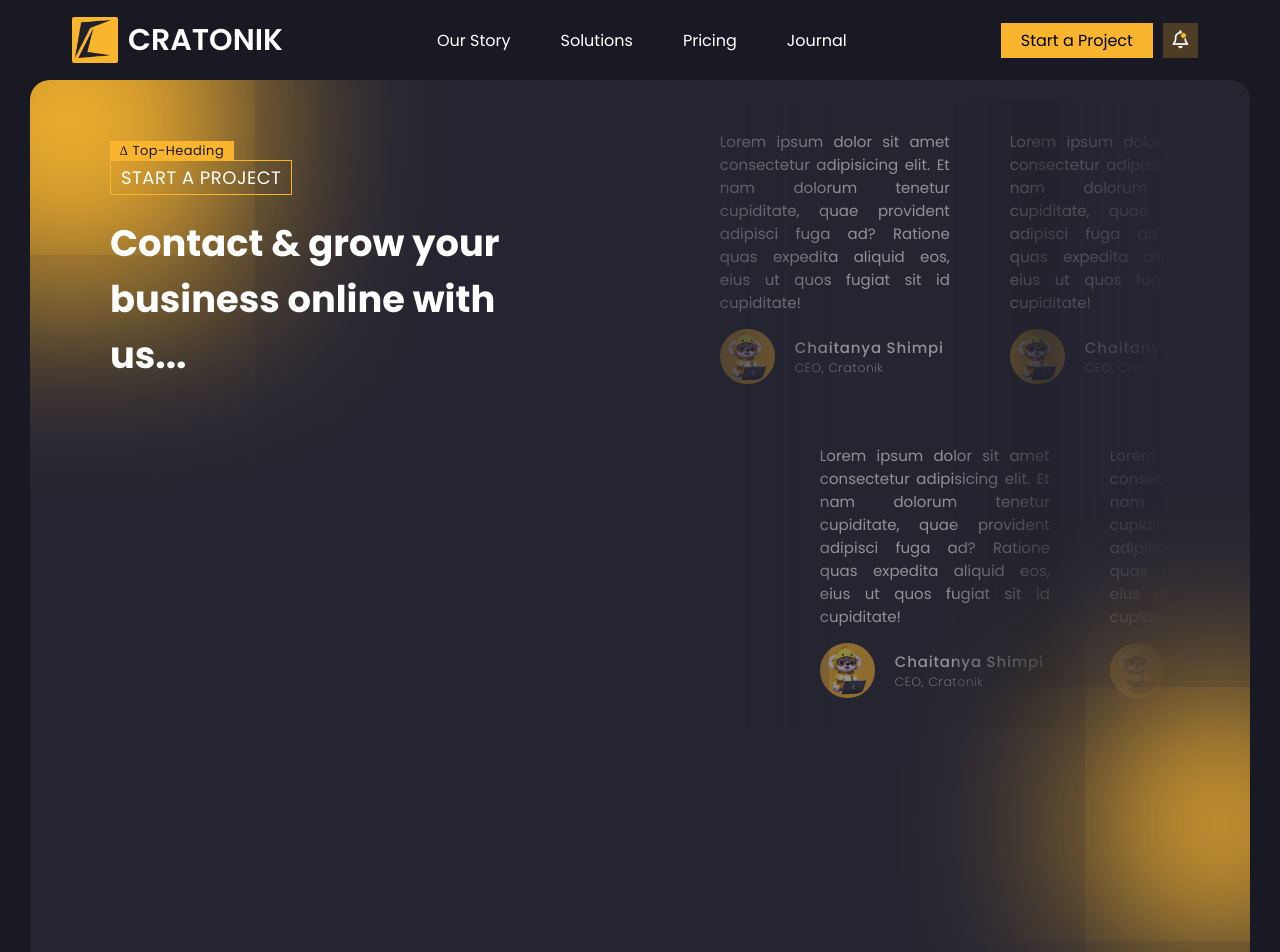
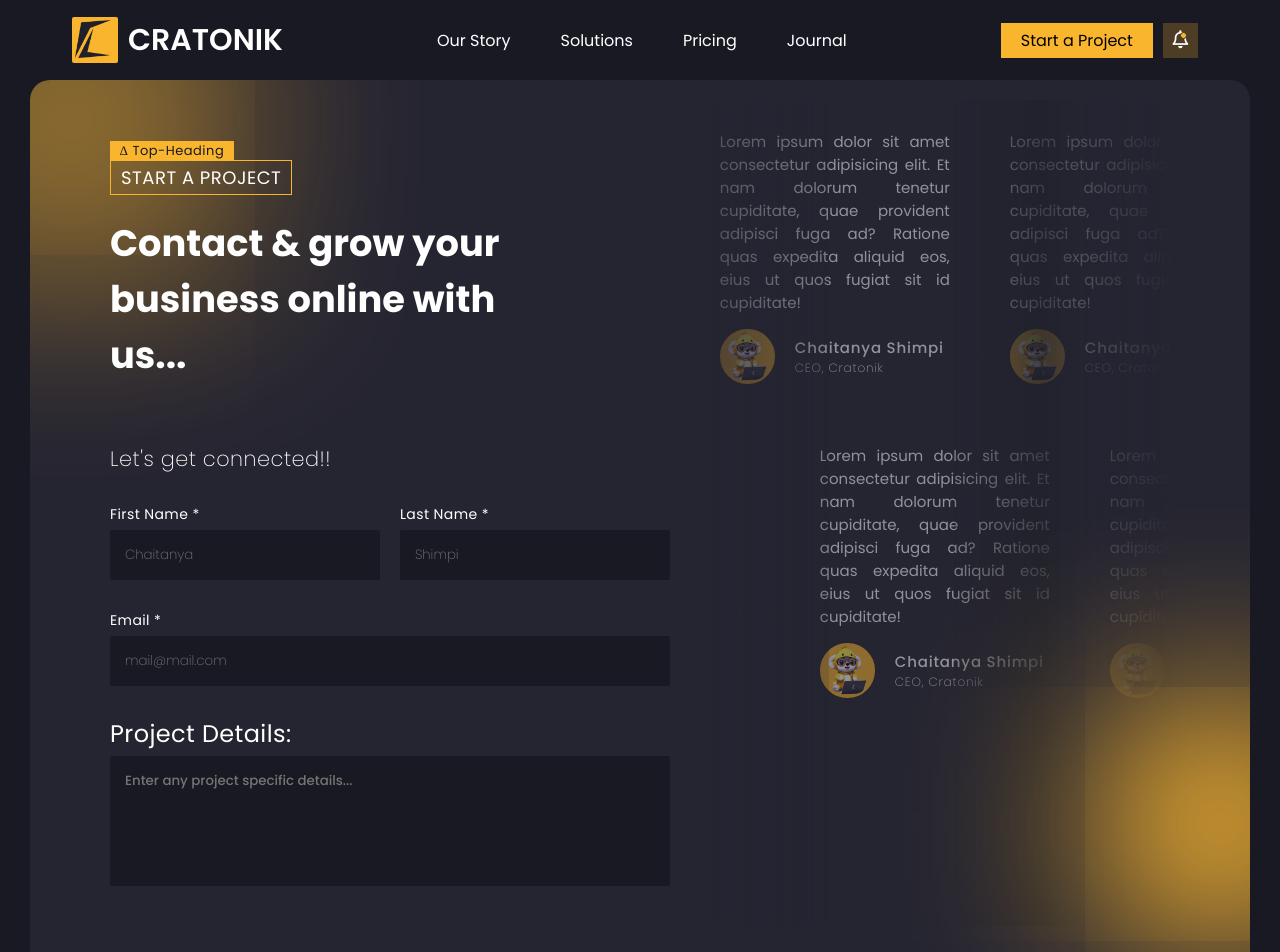
Before and after one commit to cratonik/cratonikWebsite, a React (Create React App) app: page /contact in a window 1280 px wide. Shown: the top 952 px of the page. Built offline with nearby package versions, Linux system fonts and the light colour scheme.

Commit message:
Working on the form creation

```diff
--- a/src/index.css
+++ b/src/index.css
@@ -53,7 +53,6 @@ body {
 	background-color: var(--primary-blue);
 	overflow-x: hidden;
 	width: 100vw;
-	/* cursor: none; */
 }
 main {
 	color: #fff;
@@ -80,6 +79,7 @@ main::before{
     border-radius: 50%; /* Makes the element circular */
     box-shadow: 0 0 180px 180px var(--spot-color);
 	z-index: -1;
+	opacity: .5;
 }
 
 main::after{
--- a/src/pages/contact/Contact.jsx
+++ b/src/pages/contact/Contact.jsx
@@ -18,6 +18,29 @@ const Contact = () => {
           </h2>
 
           {/* Form Section */}
+
+          <div className={style.leftformPart}>
+            <h4>Let's get connected!!</h4>
+
+            <div className={style.formNameSection}>
+              <div className={style.fname}>
+                <label htmlFor="fname">First Name *</label>
+                <input type="text" name="fname" id="fname" required placeholder='Chaitanya'/>
+              </div>
+              <div className={style.lname}>
+                <label htmlFor="fname">Last Name *</label>
+                <input type="text" name="fname" id="fname" required placeholder='Shimpi'/>
+              </div>
+            </div>
+            <div className={style.formEmailSection}>
+              <label htmlFor="email">Email *</label>
+              <input type="email" name="email" id="email" required placeholder='mail@mail.com'/>
+            </div>
+            <div className={style.projectDetails}>
+              <label htmlFor="description">Project Details:</label>
+              <textarea name="" id="" cols="30" rows="5" placeholder='Enter any project specific details...'></textarea>
+            </div>
+          </div>
 
 
         </div>
--- a/src/pages/contact/contact.module.css
+++ b/src/pages/contact/contact.module.css
@@ -19,9 +19,6 @@ main{
     height: 100%;
     padding: 40px 0;
 }
-
-
-
  .contactme{
     font-size: 2.3rem;
     /* text-align: center; */
@@ -72,6 +69,59 @@ main{
     position: absolute;
 }
 
+.leftformPart{
+    margin-top: 60px;
+    width: 100%;
+}
+.leftformPart h4{
+    font-size: 1.3rem;
+    font-weight: lighter;
+    letter-spacing: .5px;
+}
+
+.formNameSection{
+    display: flex;
+    margin: 30px 0;
+    width: 100%;
+}
+.fname, .lname, .formEmailSection,.projectDetails{
+    display: flex;
+    flex-direction: column;
+    flex-basis: 50%;
+    margin-right: 20px;
+}
+
+.leftformPart label{
+    font-size: 14px;
+    letter-spacing: .4px;
+    margin-bottom: 5px;
+}
+.leftformPart input{
+    width: 100%;
+    background-color: var(--primary-blue);
+    outline: none;
+    border: none;
+    padding: 15px;
+    color: #fff;
+    font-weight: lighter;
+    border-radius: 2px;
+}
+.projectDetails{
+    margin-top: 30px;
+}
+.projectDetails label{
+    font-size: 1.5rem;
+}
+.projectDetails textarea{
+    background-color: var(--primary-blue);
+    outline: none;
+    border: none;
+    padding: 15px;
+    color: #fff;
+    font-weight: 500;
+    border-radius: 2px;
+    resize: none;
+}
 @media only screen and (width < 675px) {
     main{
           padding: 20px;
```
